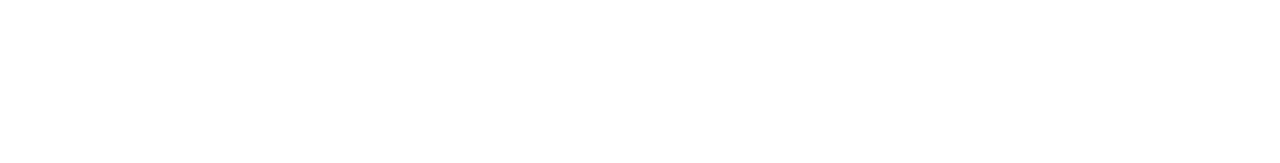
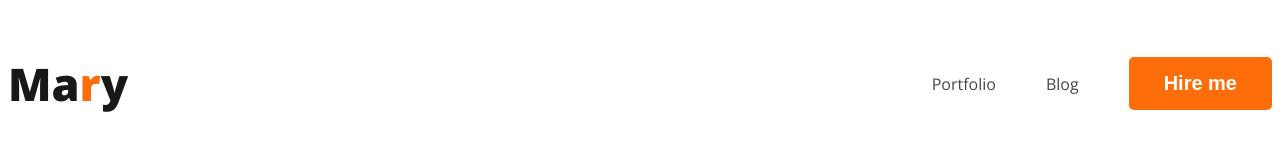
Before and after one commit to xsens007/webdeveloper-portfolio, a plain HTML site: page index.html in a window 1280 px wide. Drawn offline with nearby package versions, Linux system fonts and the light colour scheme.

Commit message:
added nav bar

```diff
--- a/index.html
+++ b/index.html
@@ -2,12 +2,23 @@
 <html lang="en">
 <head>
     <meta charset="UTF-8">
-    <meta name="viewport" content="width=device-width, initial-scale=1.0">
-    <title>Developer Portfolio</title>
+    <meta name="viewport" content="width=\, initial-scale=1.0">
+    <title>Webdeveloper portfolio</title>
+    <link rel="preconnect" href="https://fonts.googleapis.com">
+<link rel="preconnect" href="https://fonts.gstatic.com" crossorigin>
+<link href="https://fonts.googleapis.com/css2?family=Open+Sans:wght@400;700;800&display=swap" rel="stylesheet">
+    <link rel="stylesheet" href="styles/portfolio.css">
 </head>
 <body>
     <header>
-
+        <nav>
+            <h3 class="nav-title">Ma<span class="text-primary">r</span>y</h3>
+            <ul>
+                <li><a href="">Portfolio</a></li>
+                <li><a href="">Blog</a></li>
+                <li><button class="btn-primary">Hire me</button></li>
+            </ul>
+        </nav>
     </header>
     <main>
 
--- /dev/null
+++ b/styles/portfolio.css
@@ -0,0 +1,47 @@
+/* Common font styles */
+body {
+    font-family: 'Open Sans', sans-serif;
+}
+
+.text-primary {
+    color: #FD6E0A;
+}
+
+.btn-primary {
+    border-radius: 5px;
+    background: #FD6E0A;
+    border: 0;
+    color: white;
+    font-size: 20px;
+    font-weight: 700;
+    padding: 15px 35px;
+}
+
+/* Nav related styles */
+
+nav {
+    display: flex;
+    justify-content: space-between;
+    align-items: center;
+}
+
+.nav-title {
+    color: #181818;
+    font-size: 45px;
+    font-weight: 800;
+}
+
+nav>ul {
+    display: flex;
+    align-items: center;
+}
+
+nav li {
+    list-style: none;
+    margin-left: 50px;
+}
+
+nav a {
+    text-decoration: none;
+    color: #474747;
+}
```
Lines whose indentation alone changed are shown as unchanged.
